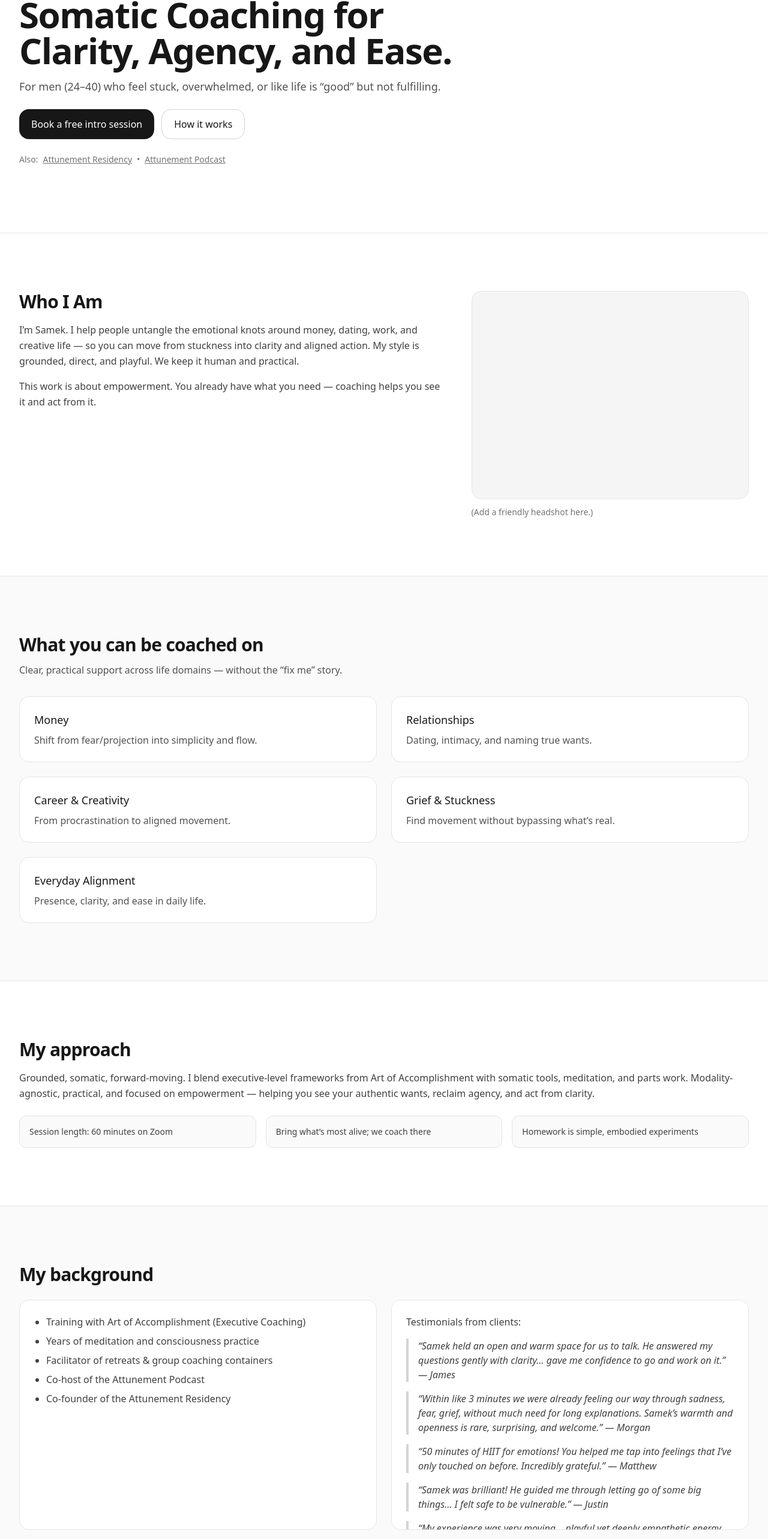
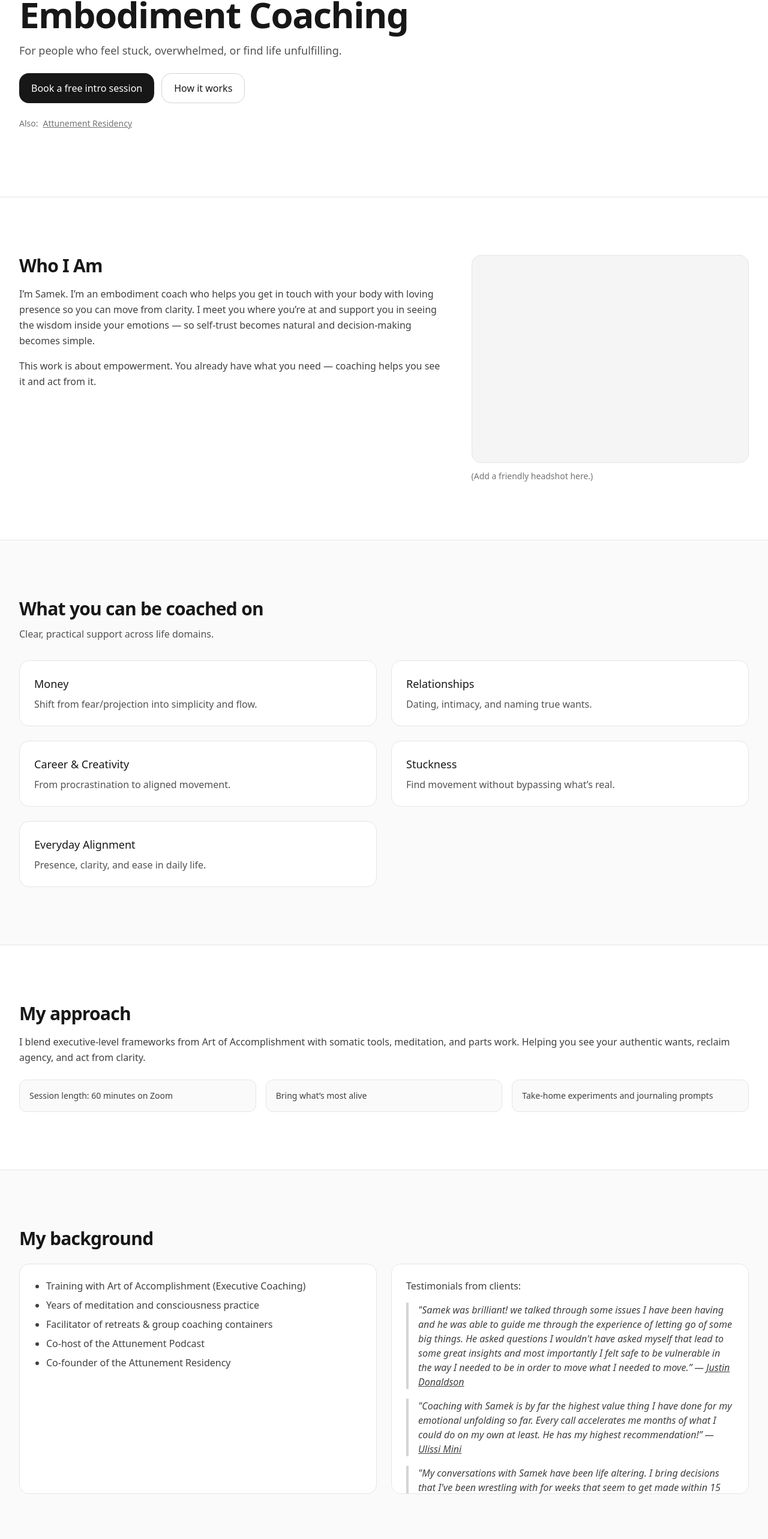
Before and after one commit to mulepati/coaching-site, a React (Vite) app: page / in a window 1280 px wide. Shown: the part 177-2743 px from the top of the page at 60% size. Built offline with nearby package versions, Linux system fonts and the light colour scheme.

Commit message:
Fix Copy p1.

```diff
--- a/src/Site.jsx
+++ b/src/Site.jsx
@@ -55,8 +55,8 @@ export default function Site() {
         <div className="absolute inset-0 -z-10 bg-gradient-to-b from-neutral-50 to-white" />
         <div className="mx-auto max-w-7xl px-6 xl:px-8 py-16 md:py-24 xl:py-28">
           <div className="max-w-3xl">
-            <h1 className="text-4xl md:text-5xl xl:text-6xl font-semibold leading-tight tracking-tight">Somatic Coaching for Clarity, Agency, and Ease.</h1>
-            <p className="mt-4 text-lg text-neutral-600">For men (24–40) who feel stuck, overwhelmed, or like life is “good” but not fulfilling.</p>
+            <h1 className="text-4xl md:text-5xl xl:text-6xl font-semibold leading-tight tracking-tight">Embodiment Coaching</h1>
+            <p className="mt-4 text-lg text-neutral-600">For people who feel stuck, overwhelmed, or find life unfulfilling. </p>
             <div className="mt-6 flex flex-wrap gap-3">
               <a href="#contact" className="inline-flex items-center rounded-2xl bg-neutral-900 px-5 py-3 text-white font-medium hover:opacity-90">Book a free intro session</a>
               <a href="#approach" className="inline-flex items-center rounded-2xl border border-neutral-300 px-5 py-3 font-medium hover:bg-neutral-50">How it works</a>
@@ -64,8 +64,6 @@ export default function Site() {
             <div className="mt-6 flex flex-wrap items-center gap-2 text-sm text-neutral-500">
               <span>Also: </span>
               <a className="underline hover:no-underline" href="https://harryandsamek.com" target="_blank" rel="noreferrer">Attunement Residency</a>
-              <span>•</span>
-              <a className="underline hover:no-underline" href="#" target="_blank" rel="noreferrer">Attunement Podcast</a>
             </div>
           </div>
         </div>
@@ -76,7 +74,7 @@ export default function Site() {
         <div className="mx-auto max-w-7xl px-6 xl:px-8 py-14 md:py-20 xl:py-24 grid md:grid-cols-5 gap-10">
           <div className="md:col-span-3">
             <h2 className="text-2xl md:text-3xl font-semibold tracking-tight">Who I Am</h2>
-            <p className="mt-4 text-neutral-700 leading-relaxed">I’m Samek. I help people untangle the emotional knots around money, dating, work, and creative life — so you can move from stuckness into clarity and aligned action. My style is grounded, direct, and playful. We keep it human and practical.</p>
+            <p className="mt-4 text-neutral-700 leading-relaxed">I’m Samek. I’m an embodiment coach who helps you get in touch with your body with loving presence so you can move from clarity. I meet you where you’re at and support you in seeing the wisdom inside your emotions — so self-trust becomes natural and decision-making becomes simple.</p>
             <p className="mt-4 text-neutral-700 leading-relaxed">This work is about empowerment. You already have what you need — coaching helps you see it and act from it.</p>
           </div>
           <div className="md:col-span-2">
@@ -90,13 +88,13 @@ export default function Site() {
       <section id="topics" className="border-t border-neutral-200 bg-neutral-50">
         <div className="mx-auto max-w-7xl px-6 xl:px-8 py-14 md:py-20 xl:py-24">
           <h2 className="text-2xl md:text-3xl font-semibold tracking-tight">What you can be coached on</h2>
-          <p className="mt-3 text-neutral-600">Clear, practical support across life domains — without the “fix me” story.</p>
+          <p className="mt-3 text-neutral-600">Clear, practical support across life domains.</p>
           <div className="mt-8 grid md:grid-cols-2 gap-6">
             {[
               { title: 'Money', desc: 'Shift from fear/projection into simplicity and flow.' },
               { title: 'Relationships', desc: 'Dating, intimacy, and naming true wants.' },
               { title: 'Career & Creativity', desc: 'From procrastination to aligned movement.' },
-              { title: 'Grief & Stuckness', desc: 'Find movement without bypassing what’s real.' },
+              { title: 'Stuckness', desc: 'Find movement without bypassing what’s real.' },
               { title: 'Everyday Alignment', desc: 'Presence, clarity, and ease in daily life.' },
             ].map((item) => (
               <div key={item.title} className="rounded-2xl border border-neutral-200 bg-white p-6">
@@ -112,11 +110,12 @@ export default function Site() {
       <section id="approach" className="border-t border-neutral-200">
         <div className="mx-auto max-w-7xl px-6 xl:px-8 py-14 md:py-20 xl:py-24">
           <h2 className="text-2xl md:text-3xl font-semibold tracking-tight">My approach</h2>
-          <p className="mt-4 text-neutral-700 leading-relaxed">Grounded, somatic, forward-moving. I blend executive-level frameworks from Art of Accomplishment with somatic tools, meditation, and parts work. Modality-agnostic, practical, and focused on empowerment — helping you see your authentic wants, reclaim agency, and act from clarity.</p>
+          <p className="mt-4 text-neutral-700 leading-relaxed">I blend executive-level frameworks from Art of Accomplishment with somatic tools, meditation, and parts work. Helping you see your authentic wants, reclaim agency, and act from clarity.</p>
           <ul className="mt-6 grid md:grid-cols-3 gap-4 text-sm text-neutral-700">
             <li className="rounded-xl border border-neutral-200 p-4 bg-neutral-50">Session length: 60 minutes on Zoom</li>
-            <li className="rounded-xl border border-neutral-200 p-4 bg-neutral-50">Bring what’s most alive; we coach there</li>
-            <li className="rounded-xl border border-neutral-200 p-4 bg-neutral-50">Homework is simple, embodied experiments</li>
+            <li className="rounded-xl border border-neutral-200 p-4 bg-neutral-50">Bring what’s most alive</li>
+            <li className="rounded-xl border border-neutral-200 p-4 bg-neutral-50">Take‑home experiments and journaling prompts
+            </li>
           </ul>
         </div>
       </section>
@@ -137,14 +136,16 @@ export default function Site() {
             </div>
             <div className="rounded-2xl border border-neutral-200 bg-white p-6 overflow-y-auto max-h-80 xl:max-h-96">
               <p className="text-neutral-700">Testimonials from clients:</p>
+              <blockquote className="mt-4 border-l-4 border-neutral-300 pl-4 text-neutral-700 italic">"Samek was brilliant! we talked through some issues I have been having and he was able to guide me through the experience of letting go of some big things. He asked questions I wouldn't have asked myself that lead to some great insights and most importantly I felt safe to be vulnerable in the way I needed to be in order to move what I needed to move.” — <a href="https://x.com/JDonaldson_art" target="_blank" rel="noreferrer" className="underline hover:no-underline">Justin Donaldson</a></blockquote>
+              <blockquote className="mt-4 border-l-4 border-neutral-300 pl-4 text-neutral-700 italic">"Coaching with Samek is by far the highest value thing I have done for my emotional unfolding so far. Every call accelerates me months of what I could do on my own at least. He has my highest recommendation!” — <a href="https://uli.rocks/" target="_blank" rel="noreferrer" className="underline hover:no-underline">Ulissi Mini</a></blockquote>
+              <blockquote className="mt-4 border-l-4 border-neutral-300 pl-4 text-neutral-700 italic">"My conversations with Samek have been life altering. I bring decisions that I've been wrestling with for weeks that seem to get made within 15 minutes. His grounded nature and courage to ask the scary questions bring clarity, joy and calmness.” — <a href="https://www.drkurrensandhu.com/" target="_blank" rel="noreferrer" className="underline hover:no-underline">Kurren Sandhu</a></blockquote>
+              <blockquote className="mt-4 border-l-4 border-neutral-300 pl-4 text-neutral-700 italic">"Samek showed an incredible ability to pick up nuances in our coaching calls. He doesn't force or fix. He listens with presence and allow the right thing to say to arise. Both calls felt natural, unforced, and exactly what was needed in that moment, even if I didn't realize it.” — <a href="https://www.linkedin.com/in/akaash-prasad" target="_blank" rel="noreferrer" className="underline hover:no-underline">Akaash Prasad</a></blockquote>
+              <blockquote className="mt-4 border-l-4 border-neutral-300 pl-4 text-neutral-700 italic">“Within like 3 minutes of meeting Samek we were already feeling our way through sadness, fear, grief, without much need for long explanations or backstories. Samek’s warmth and openness is rare, surprising, and welcome. I trusted Samek right from the start, and he rolled smoothly with everything I managed to come up with.” — Morgan</blockquote>
+              <blockquote className="mt-4 border-l-4 border-neutral-300 pl-4 text-neutral-700 italic">“50 minutes of HIIT for emotions! You helped me tap into feelings that I’ve only touched on before. Incredibly grateful.” — Matthew</blockquote>
               <blockquote className="mt-4 border-l-4 border-neutral-300 pl-4 text-neutral-700 italic">“Samek held an open and warm space for us to talk. He answered my questions gently with clarity… gave me confidence to go and work on it.” — James</blockquote>
-              <blockquote className="mt-4 border-l-4 border-neutral-300 pl-4 text-neutral-700 italic">“Within like 3 minutes we were already feeling our way through sadness, fear, grief, without much need for long explanations. Samek’s warmth and openness is rare, surprising, and welcome.” — Morgan</blockquote>
-              <blockquote className="mt-4 border-l-4 border-neutral-300 pl-4 text-neutral-700 italic">“50 minutes of HIIT for emotions! You helped me tap into feelings that I’ve only touched on before. Incredibly grateful.” — Matthew</blockquote>
-              <blockquote className="mt-4 border-l-4 border-neutral-300 pl-4 text-neutral-700 italic">“Samek was brilliant! He guided me through letting go of some big things… I felt safe to be vulnerable.” — Justin</blockquote>
               <blockquote className="mt-4 border-l-4 border-neutral-300 pl-4 text-neutral-700 italic">“My experience was very moving… playful yet deeply empathetic energy. Problems felt hard, yes, but not complicated.” — Harshit</blockquote>
             </div>
           </div>
-          <div className="mt-6 text-sm text-neutral-500">References: Sophia Somatics, Flourishment, Sofia Jeanne, D. Thorson — simplicity-first design inspiration.</div>
         </div>
       </section>
 
```
